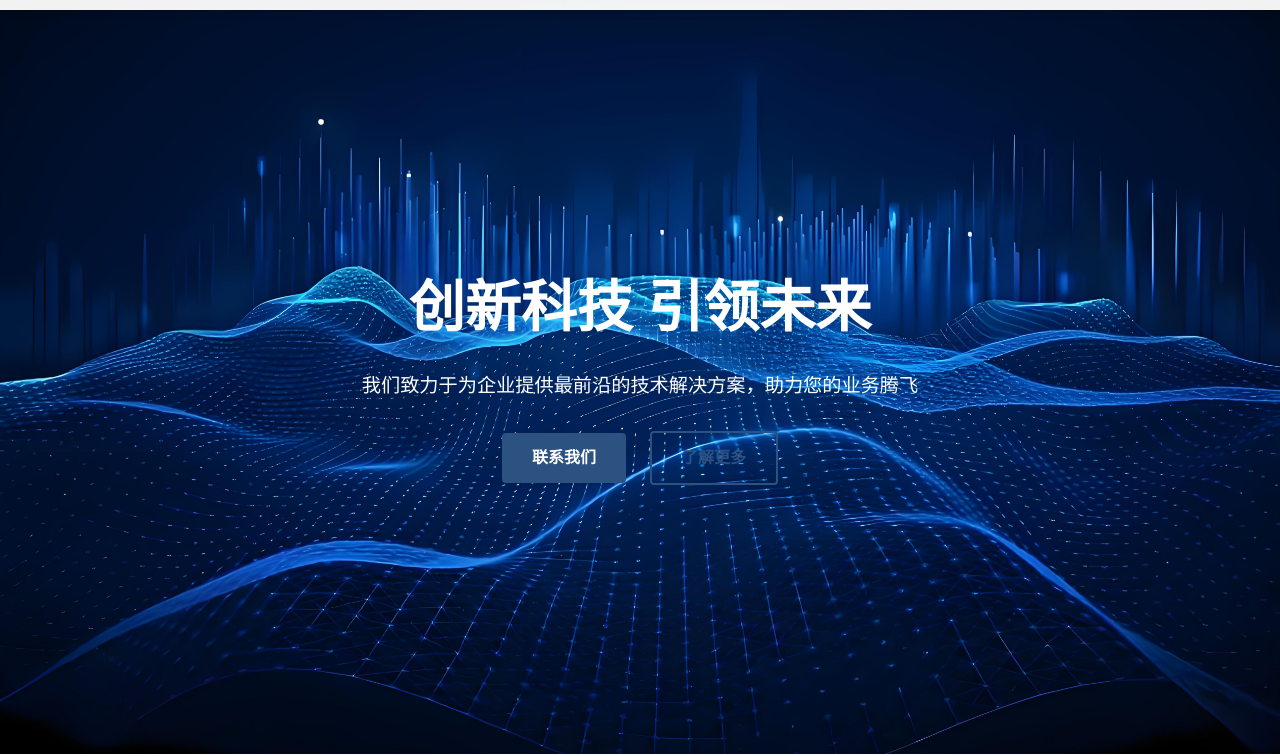
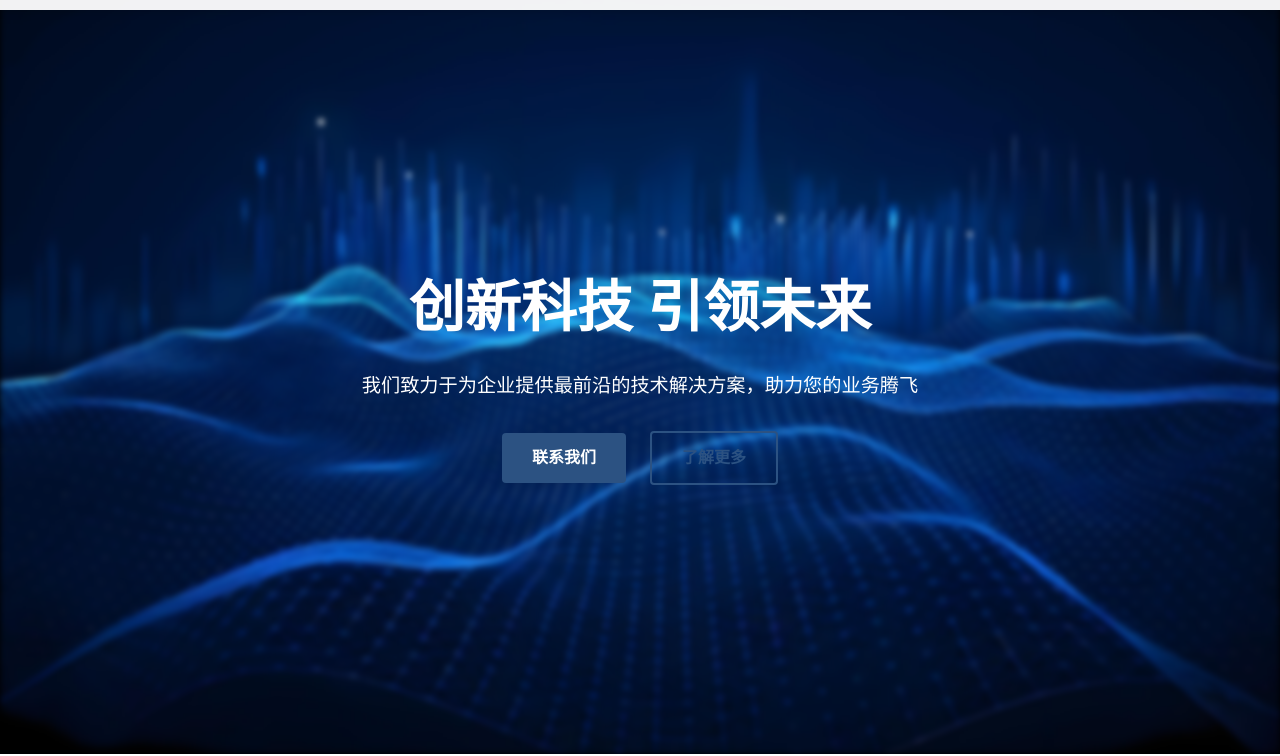
Before and after one commit to SongyanLai/CompanyWebsite-demo, a plain HTML site: page index.html in a window 1280 px wide. Shown: the part 46-802 px from the top of the page. Drawn offline with Linux system fonts and the light colour scheme.

Commit message:
Update main.css

```diff
--- a/css/main.css
+++ b/css/main.css
@@ -282,6 +282,7 @@ img {
   width: 100%;
   height: 100%;
   object-fit: cover;
+  filter: blur(3px);
 }
 
 /* hero 内容区（文字、按钮等），置于轮播图上层 */
```
